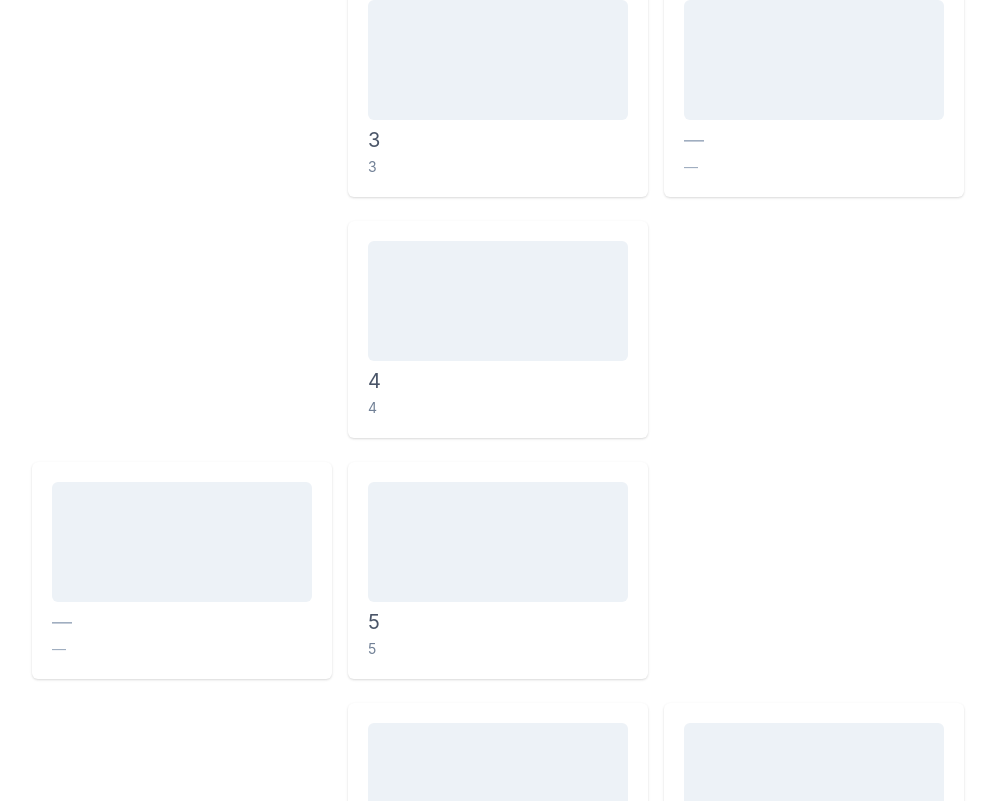
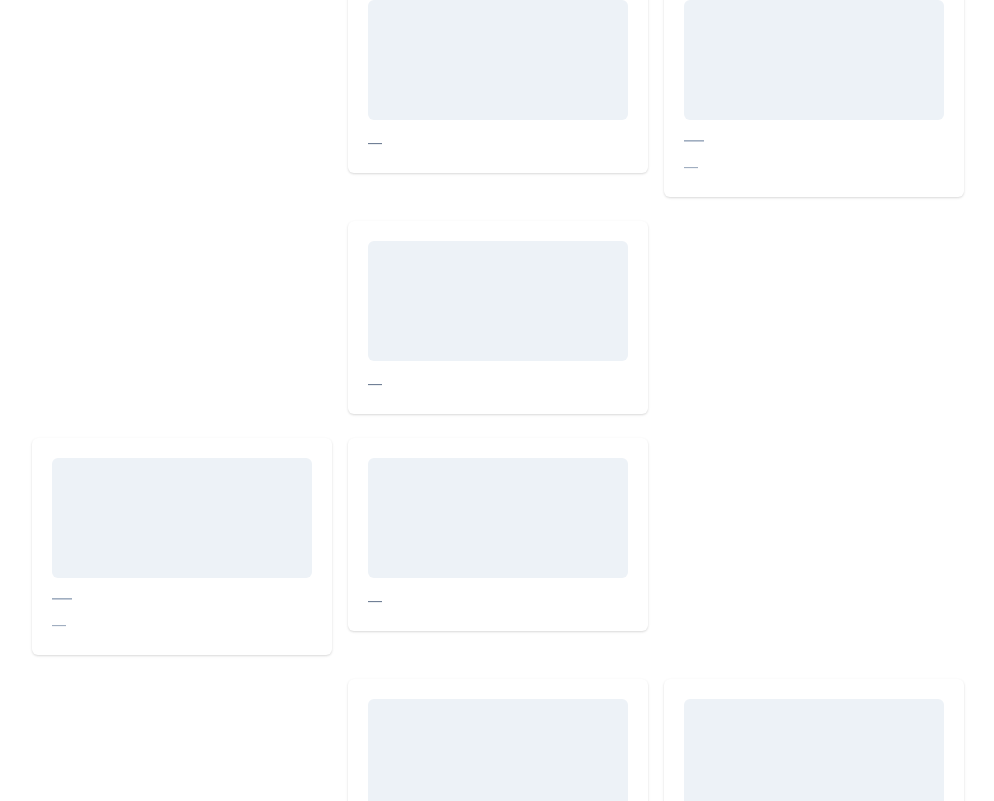
Before and after one commit to aleeksaiacc-arch/test_task_tree, a React (Vite) app: page / in a window 1280 px wide. Shown: the part 819-1620 px from the top of the page, without its empty margins (142-1136 px from the left). Built offline with nearby package versions, Linux system fonts and the light colour scheme.

Commit message:
added some info

```diff
--- a/src/components/BlockCard.tsx
+++ b/src/components/BlockCard.tsx
@@ -5,6 +5,11 @@ export type BlockAddition = "left" | "right" | "none";
 export type RootBlock = {
   id: string;
   addition: BlockAddition;
+  firstName: string;
+  lastName: string;
+  born?: string;
+  death?: string;
+  imgSrc?: string;
 };
 
 type Props = RootBlock & {
@@ -29,7 +34,8 @@ function AdditionBlock() {
   );
 }
 
-export default function BlockCard({ id, addition, number }: Props) {
+export default function BlockCard({ id, addition, number, firstName, lastName, born, death, imgSrc }: Props) {
+  const dates = [born, death].filter(Boolean).join(" – ");
   return (
     <HStack spacing={4} justify="center" align="flex-start" w="100%" data-block-id={id}>
       <Box w={BLOCK_WIDTH} flexShrink={0}>
@@ -37,12 +43,20 @@ export default function BlockCard({ id, addition, number }: Props) {
       </Box>
       <Card w={BLOCK_WIDTH} flexShrink={0} id={id}>
         <CardBody>
-          <Box h="120px" bg="gray.100" borderRadius="md" />
+          <Box
+            h="120px"
+            bg="gray.100"
+            borderRadius="md"
+            overflow="hidden"
+            backgroundImage={imgSrc ? `url(${imgSrc})` : undefined}
+            backgroundSize="cover"
+            backgroundPosition="center"
+          />
           <Heading size="md" mt={2} noOfLines={3} color="gray.600" fontWeight="normal">
-            {number}
+            {firstName} {lastName}
           </Heading>
           <Text fontSize="sm" color="gray.500" mt={1}>
-            {number}
+            {dates || "—"}
           </Text>
         </CardBody>
       </Card>
--- a/src/components/TreeView.tsx
+++ b/src/components/TreeView.tsx
@@ -11,22 +11,22 @@ import ParentsRow from "./ParentsRow";
 import ChildrenRow from "./ChildrenRow";
 
 const ROOT_BLOCKS: RootBlock[] = [
-  { id: "block-1", addition: "none" },
-  { id: "block-2", addition: "left" },
-  { id: "block-3", addition: "right" },
-  { id: "block-4", addition: "none" },
-  { id: "block-5", addition: "left" },
-  { id: "block-6", addition: "right" },
-  { id: "block-7", addition: "none" },
-  { id: "block-8", addition: "none" },
-  { id: "block-9", addition: "none" },
-  { id: "block-10", addition: "none" },
-  { id: "block-11", addition: "none" },
-  { id: "block-12", addition: "none" },
-  { id: "block-13", addition: "none" },
-  { id: "block-14", addition: "none" },
-  { id: "block-15", addition: "none" },
-  { id: "block-16", addition: "none" },
+  { id: "block-1", addition: "right", firstName: "Ян", lastName: "Комар" },
+  { id: "block-2", addition: "right", firstName: "Вацлав", lastName: "Комар" },
+  { id: "block-3", addition: "right", firstName: "", lastName: "" },
+  { id: "block-4", addition: "none", firstName: "", lastName: "" },
+  { id: "block-5", addition: "left", firstName: "", lastName: "" },
+  { id: "block-6", addition: "right", firstName: "", lastName: "" },
+  { id: "block-7", addition: "none", firstName: "", lastName: "" },
+  { id: "block-8", addition: "none", firstName: "", lastName: "" },
+  { id: "block-9", addition: "none", firstName: "", lastName: "" },
+  { id: "block-10", addition: "none", firstName: "", lastName: "" },
+  { id: "block-11", addition: "none", firstName: "", lastName: "" },
+  { id: "block-12", addition: "none", firstName: "", lastName: "" },
+  { id: "block-13", addition: "none", firstName: "", lastName: "" },
+  { id: "block-14", addition: "none", firstName: "", lastName: "" },
+  { id: "block-15", addition: "none", firstName: "", lastName: "" },
+  { id: "block-16", addition: "none", firstName: "", lastName: "" },
 ];
 
 export default function TreeView() {
@@ -88,12 +88,7 @@ export default function TreeView() {
           </Box>
           <VStack spacing={6} align="center" w="100%">
             {ROOT_BLOCKS.map((block, i) => (
-              <BlockCard
-                key={block.id}
-                id={block.id}
-                addition={block.addition}
-                number={i + 1}
-              />
+              <BlockCard key={block.id} {...block} number={i + 1} />
             ))}
           </VStack>
         </VStack>
@@ -129,12 +124,7 @@ export default function TreeView() {
       </Box>
       <VStack spacing={6} align="center" w="100%">
         {ROOT_BLOCKS.map((block, i) => (
-          <BlockCard
-            key={block.id}
-            id={block.id}
-            addition={block.addition}
-            number={i + 1}
-          />
+          <BlockCard key={block.id} {...block} number={i + 1} />
         ))}
       </VStack>
     </VStack>
```
